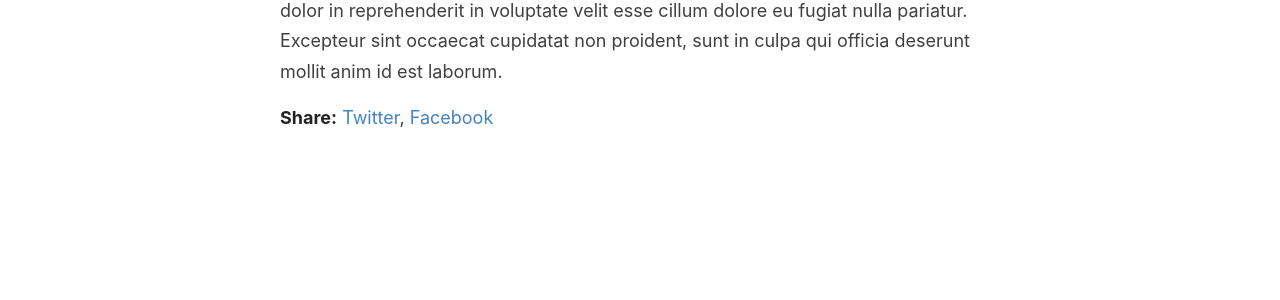
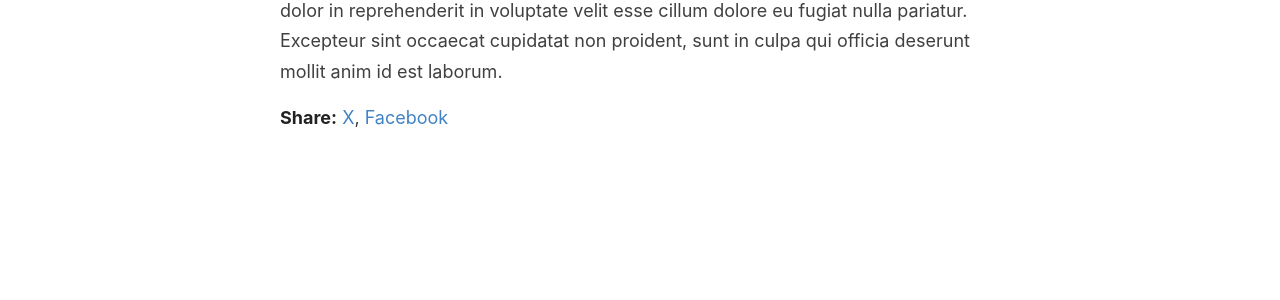
Before and after one commit to ryanparkr/ryanparkr.github.io, a Jekyll site: the page built from _posts/2019-7-28-super-short-article.md, in a window 1280 px wide. Shown: the part 474-774 px from the top of the page. Built offline with Jekyll 4.4.1, drawn with Linux system fonts in a browser that asks for light colours.

Commit message:
Update post.html

```diff
--- a/_layouts/post.html
+++ b/_layouts/post.html
@@ -28,7 +28,7 @@ layout: default
   </div>
 
   <div>
-    <p><span class="share-box">Share:</span> <a href="http://twitter.com/share?text={{ page.title }}&url={{site.url}}{{page.url}}" target="_blank">Twitter</a>, <a href="https://www.facebook.com/sharer.php?u={{site.url}}{{page.url}}" target="_blank">Facebook</a></p>
+    <p><span class="share-box">Share:</span> <a href="http://x.com/share?text={{ page.title }}&url={{site.url}}{{page.url}}" target="_blank">X</a>, <a href="https://www.facebook.com/sharer.php?u={{site.url}}{{page.url}}" target="_blank">Facebook</a></p>
   </div>
 
   <!--<div class="date">
```
